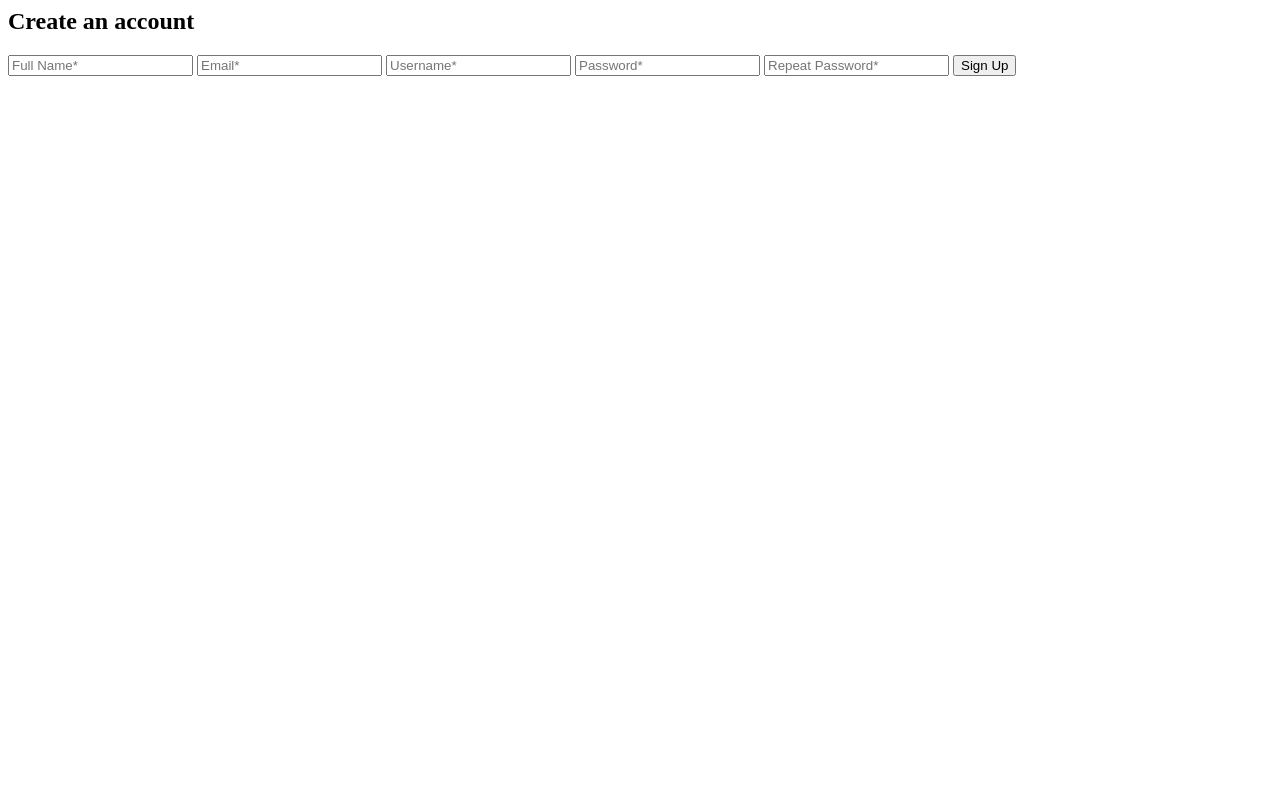
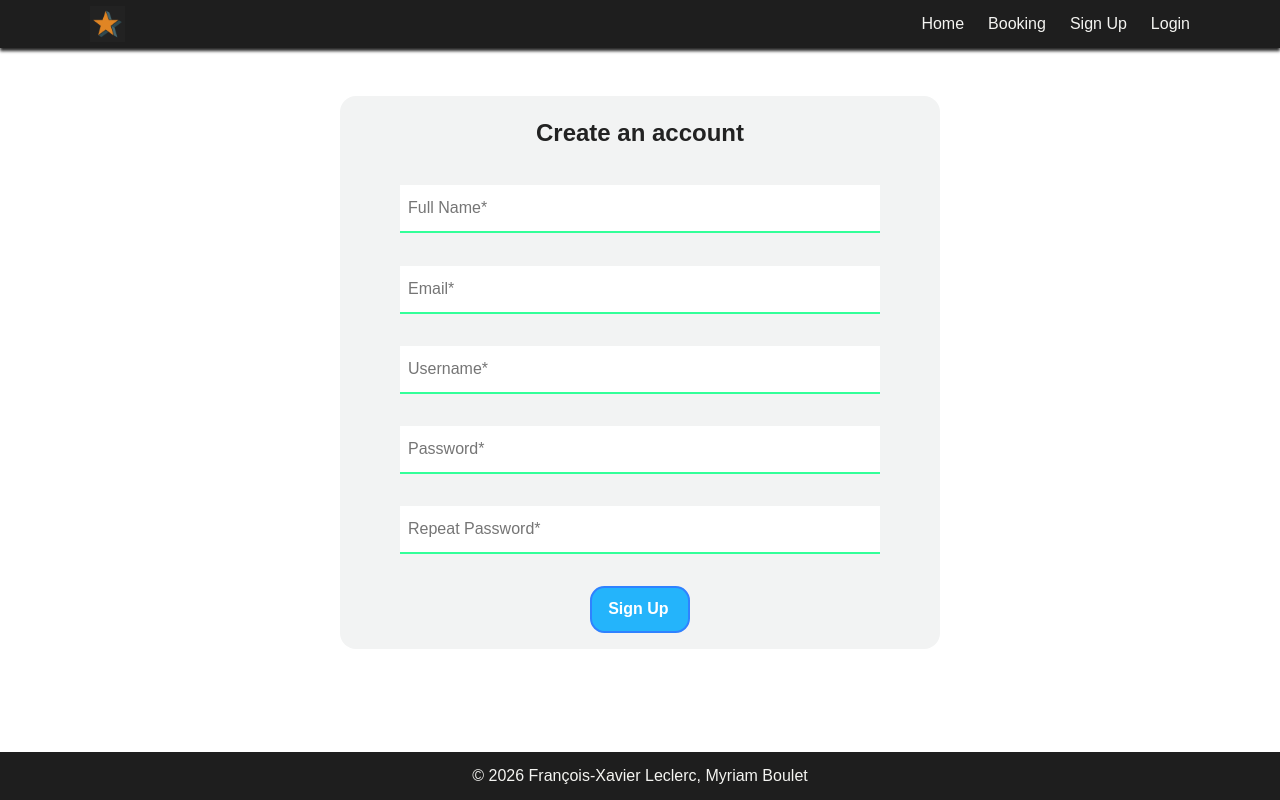
Before and after one commit to Jimpie1043/ticket-booking, a Flask app: page /signup in a window 1280 px wide. Run offline with Flask 3, Linux system fonts and the light colour scheme.

Commit message:
Arrangé les liens et le styling des pages. content.html est devenu booking.html

```diff
--- /dev/null
+++ b/app/templates/booking.html
@@ -0,0 +1,3 @@
+<section class="content-intro">
+
+</section>
--- a/app/templates/components/footer.html
+++ b/app/templates/components/footer.html
@@ -1,8 +1,7 @@
     <footer class="site-footer">
         <div class="container">
-            <p>&copy; <?php echo date("Y"); ?>
-            Check out my other projects on my
-            <a href="#" target="_blank" rel="noopenner noreferrer">portfolio</a>.</p>
+            <p>&copy; 2026
+            François-Xavier Leclerc, Myriam Boulet</p>
         </div>
     </footer>
 </body>
--- a/app/templates/components/header.html
+++ b/app/templates/components/header.html
@@ -2,9 +2,9 @@
 <html lang="en">
 <head>
     <meta charset="utf-8">
-    <meta name="viewport" content="width=device-width, initial-scale=1">
+    <meta name="viewport" booking="width=device-width, initial-scale=1">
     <title>Project</title>
-    <meta name="description" content="A template for my other html projects">
+    <meta name="description" booking="A template for my other html projects">
     <link rel="manifest" href="{{ url_for('static', filename='site.webmanifest') }}">
 
     <link rel="stylesheet" href="../static/css/reset.css">
@@ -24,10 +24,11 @@
 
         <nav class="header-nav">
             <div class="inline-menu">
-                <a href="index.html">Home</a>
-                <a href="content.html">Content</a>
-                <a href="signup.html">Sign Up</a>
-                <a href="login.html">Login</a>
+                <a href="{{ url_for('event.index') }}">Home</a>
+                <!-- Lien temporaire -->
+                <a href="{{ url_for('event.index') }}">Booking</a>
+                <a href="{{ url_for('auth.signup') }}">Sign Up</a>
+                <a href="{{ url_for('auth.login') }}">Login</a>
             </div>
 
             <input type="checkbox" id="hamburger-toggle" class="hamburger-toggle">
@@ -36,10 +37,11 @@
             </label>
 
             <div class="hamburger-menu">
-                <a href="index.html">Home</a>
-                <a href="content.html">Content</a>
-                <a href="signup.html">Sign Up</a>
-                <a href="login.html">Login</a>
+                <a href="{{ url_for('event.index') }}">Home</a>
+                <!-- Lien temporaire -->
+                <a href="{{ url_for('event.index') }}">Booking</a>
+                <a href="{{ url_for('auth.signup') }}">Sign Up</a>
+                <a href="{{ url_for('auth.login') }}">Login</a>
             </div>
         </nav>
     </div>
--- a/app/templates/content.html
+++ /dev/null
@@ -1,3 +0,0 @@
-<section class="content-intro">
-    <h1>This page can only be accessed by logging in with an account.</h1>
-</section>
--- a/app/templates/login.html
+++ b/app/templates/login.html
@@ -1,3 +1,6 @@
+{% extends "base.html" %}
+
+{% block content %}
 <section class="login-section">
     <form class="login-form" action="includes/login.inc.php" method="post">
         <h1>Log In</h1>
@@ -9,3 +12,5 @@
         </div>
     </form>
 </section>
+
+{% endblock %}
--- a/app/templates/signup.html
+++ b/app/templates/signup.html
@@ -1,3 +1,6 @@
+{% extends "base.html" %}
+
+{% block content %}
 <section class="signup-section">
     <form class="signup-form" action="includes/signup.inc.php" method="post">
         <h1>Create an account</h1>
@@ -12,3 +15,5 @@
         </div>
     </form>
 </section>
+
+{% endblock %}
```
